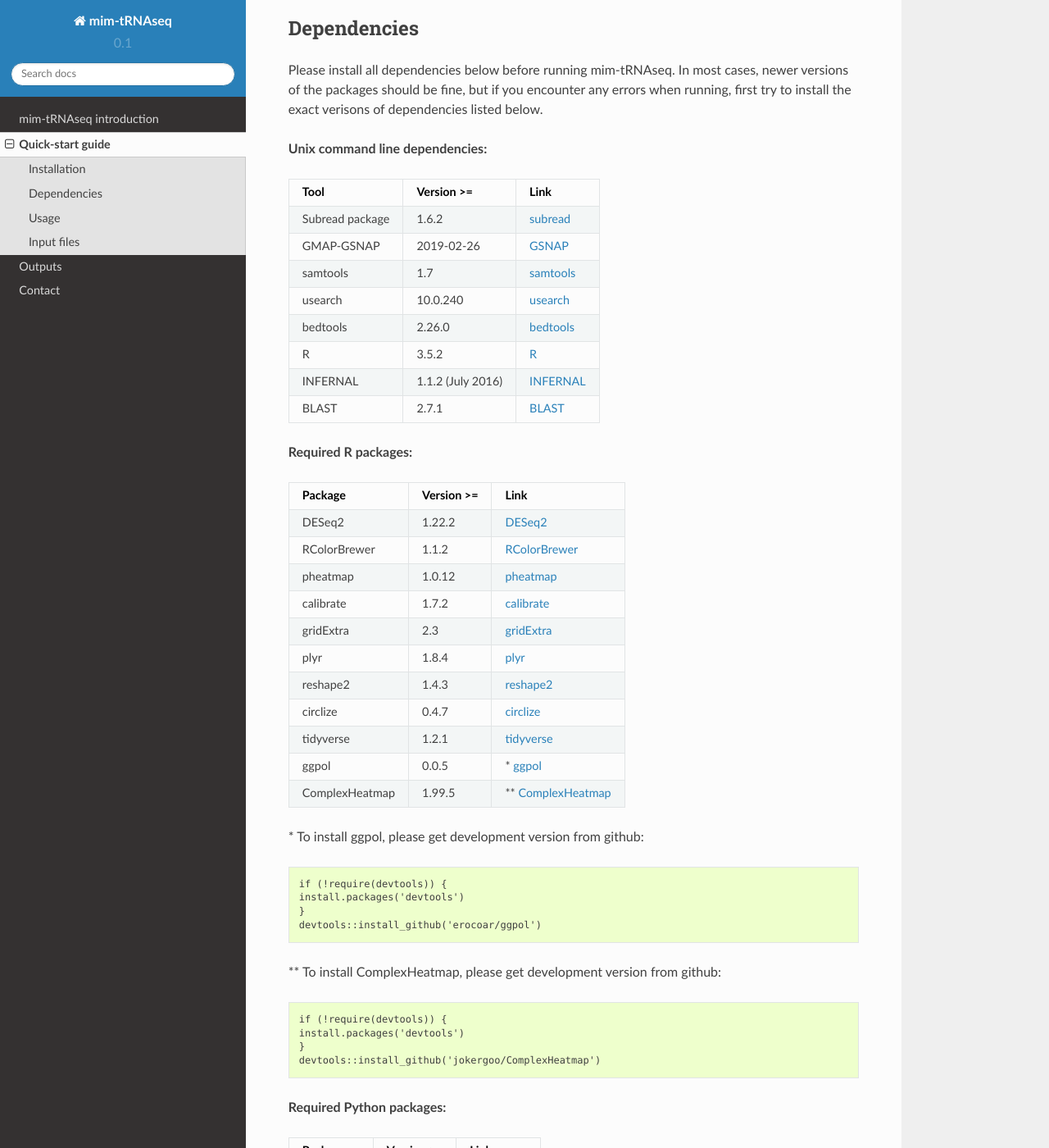
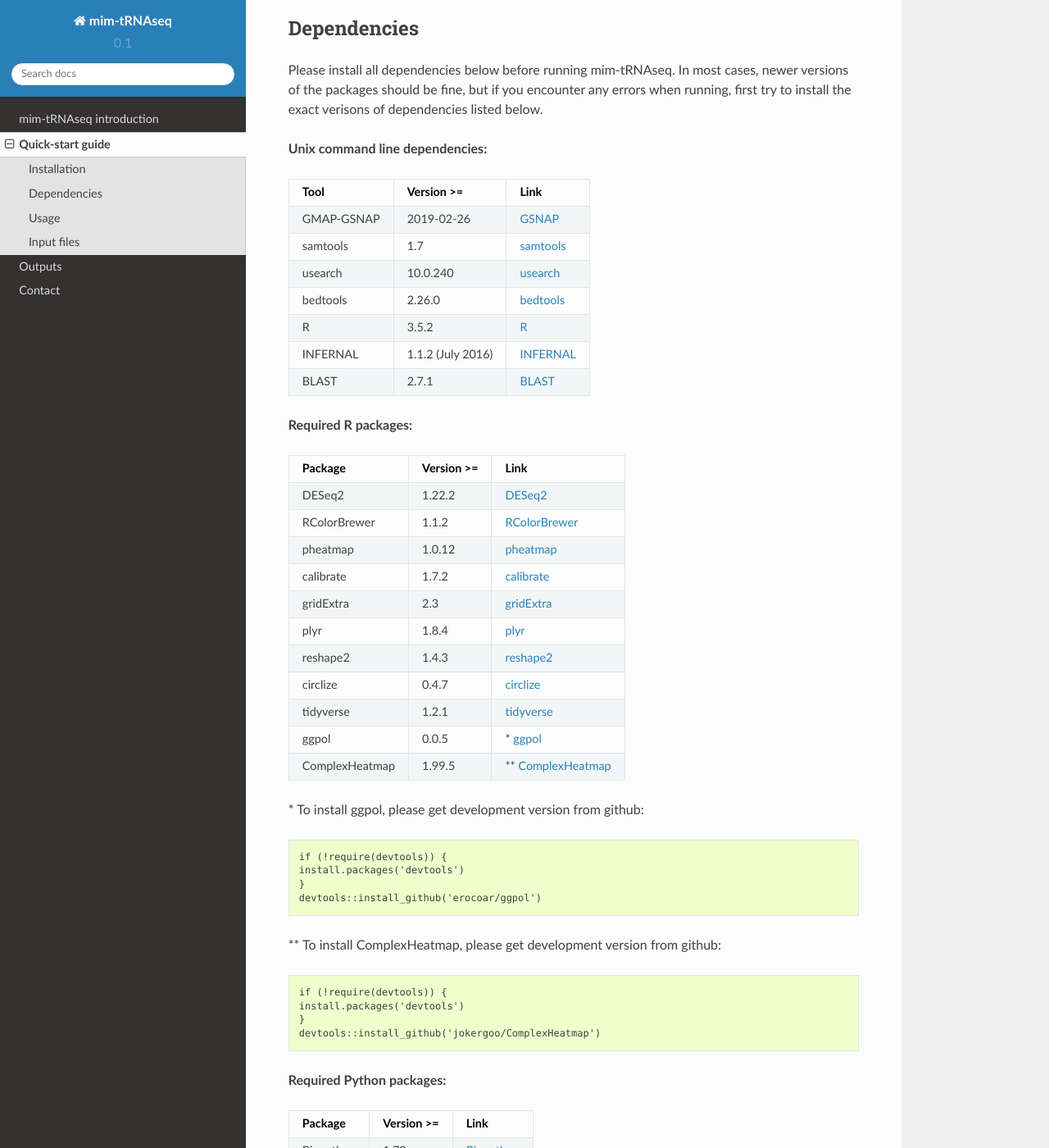
Before and after one commit to nedialkova-lab/mim-tRNAseq, a Sphinx documentation site: the page built from docs/source/start.rst, in a window 1280 px wide and 1400 px high, scrolled down 579 px. Shown: the whole window at 82% size. Built offline with Sphinx 7.4.7 and the Read the Docs theme 2.0.0, drawn with Linux system fonts in a browser that asks for light colours; some of the changed text lies outside the part shown.

```diff
--- a/dependencyList.txt
+++ b/dependencyList.txt
@@ -3,13 +3,11 @@ Python packages:
 	- pandas 0.22.0
 	- numpy 1.14.0
 	- pyfiglet 0.7.5
-	- pybedtools 0.7.10
 	- pysam 0.14.1
 	- seaborn 0.8.1
 	- matplotlib 2.1.2
 INFERNAL 1.1.2 (July 2016)
 blast 2.7.1
-Subread package (for featureCounts) v1.6.2
 GMAP-GSNAP version 2019-02-26
 samtools version 1.6
 usearch v10.0.240
--- a/docs/source/start.rst
+++ b/docs/source/start.rst
@@ -25,8 +25,6 @@ Please install all dependencies below before running mim-tRNAseq. In most cases,
 +-----------------+-------------------+-----------+
 |Tool             | Version >=        | Link      |
 +=================+===================+===========+
-| Subread package | 1.6.2             | subread_  |
-+-----------------+-------------------+-----------+
 | GMAP-GSNAP      | 2019-02-26        | GSNAP_    |
 +-----------------+-------------------+-----------+
 | samtools        | 1.7               | samtools_ |
@@ -42,7 +40,6 @@ Please install all dependencies below before running mim-tRNAseq. In most cases,
 | BLAST           | 2.7.1             | BLAST_    |
 +-----------------+-------------------+-----------+
 
-.. _subread: http://subread.sourceforge.net/
 .. _GSNAP: http://research-pub.gene.com/gmap/
 .. _samtools: http://www.htslib.org/
 .. _usearch: https://www.drive5.com/usearch/
```
Also changed, not shown: other parts of docs/source/start.rst (+0 -3 lines).
